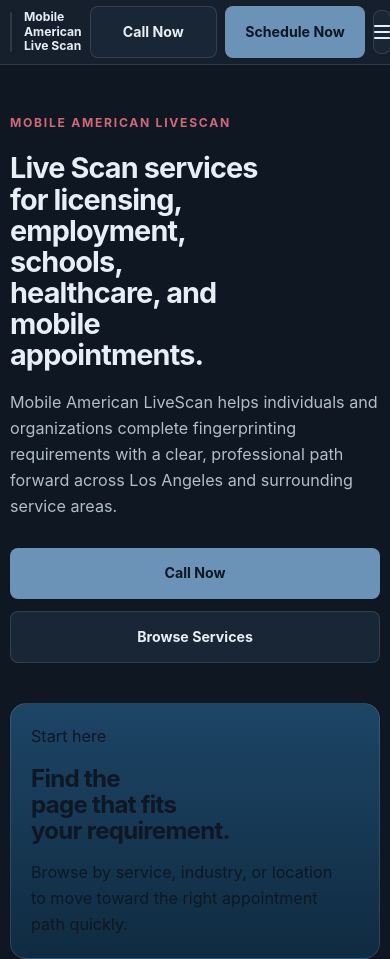
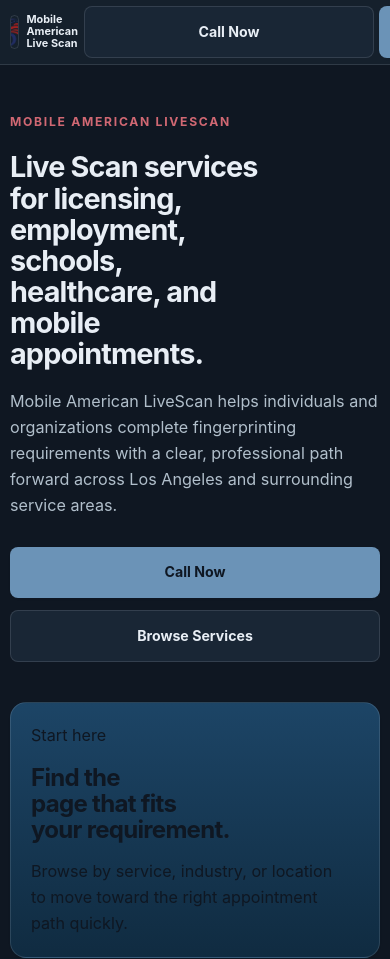
Before and after one commit to shawnrader82/mobileamericanlivescan, a plain HTML site: page index.html in a window 390 px wide. Shown: the top 959 px of the page. Drawn offline with Linux system fonts and the light colour scheme; a web font is replaced by a local one.

Commit message:
Fix header buttons, sticky header, and mobile CTA layout 2nd attempt

```diff
--- a/assets/css/styles.css
+++ b/assets/css/styles.css
@@ -274,10 +274,12 @@
 /* ==================== */
 
 .site-header {
-  position: sticky;
+  position: fixed;
   top: 0;
+  left: 0;
+  right: 0;
+  width: 100%;
   z-index: 1000;
-  width: 100%;
   background: color-mix(in srgb, var(--color-surface) 92%, transparent);
   border-bottom: 1px solid var(--color-border);
   backdrop-filter: blur(12px);
@@ -357,6 +359,7 @@
   min-height: 2.75rem;
   padding-inline: var(--space-4);
   white-space: nowrap;
+  flex-shrink: 0;
 }
 
 .menu-toggle {
@@ -407,9 +410,12 @@
 }
 
 .mobile-nav-actions {
-  display: grid;
-  grid-template-columns: 1fr 1fr;
-  gap: var(--space-3);
+  display: none;
+}
+
+/* offset page content for fixed header */
+body {
+  padding-top: 4.75rem;
 }
 
 @media (max-width: 1080px) {
@@ -428,7 +434,7 @@
 
 @media (max-width: 920px) {
   .site-header-inner {
-    grid-template-columns: 1fr auto;
+    grid-template-columns: auto 1fr auto;
     min-height: 4.25rem;
   }
 
@@ -443,6 +449,10 @@
   .menu-toggle {
     display: inline-flex;
   }
+
+  body {
+    padding-top: 4.25rem;
+  }
 }
 
 @media (max-width: 640px) {
@@ -451,17 +461,18 @@
   }
 
   .site-header-inner {
+    grid-template-columns: auto 1fr auto;
     min-height: 4rem;
-    gap: var(--space-3);
+    gap: var(--space-2);
   }
 
   .brand-mark img {
-    width: 2.5rem;
-    height: 2.5rem;
+    width: 2.4rem;
+    height: 2.4rem;
   }
 
   .brand-text strong {
-    font-size: var(--text-xs);
+    font-size: 0.72rem;
   }
 
   .header-actions {
@@ -469,34 +480,55 @@
   }
 
   .header-cta {
-    min-height: 2.5rem;
-    padding-inline: var(--space-3);
-    font-size: var(--text-xs);
+    min-height: 2.35rem;
+    padding-inline: 0.65rem;
+    font-size: 0.72rem;
+  }
+
+  body {
+    padding-top: 4rem;
   }
 }
 
 @media (max-width: 520px) {
   .site-header-inner {
     grid-template-columns: auto 1fr auto;
-    gap: var(--space-2);
+    gap: 0.4rem;
+  }
+
+  .brand {
+    gap: 0.45rem;
+    min-width: 0;
+  }
+
+  .brand-mark img {
+    width: 2.15rem;
+    height: 2.15rem;
+  }
+
+  .brand-text strong {
+    font-size: 0.68rem;
+    line-height: 1.1;
   }
 
   .header-actions {
-    gap: var(--space-2);
+    gap: 0.35rem;
   }
 
   .header-cta {
-    min-height: 2.4rem;
-    padding-inline: var(--space-2);
-    font-size: 0.75rem;
+    display: inline-flex;
+    min-height: 2.1rem;
+    padding-inline: 0.55rem;
+    font-size: 0.68rem;
+    border-radius: var(--radius-sm);
   }
 
-  .mobile-nav-actions .button,
-  .mobile-nav-actions .btn {
-    width: 100%;
-    justify-content: center;
+  .menu-toggle {
+    width: 2.3rem;
+    height: 2.3rem;
   }
 }
+
 /* ==================== */
 /* BUTTONS              */
 /* ==================== */
```
